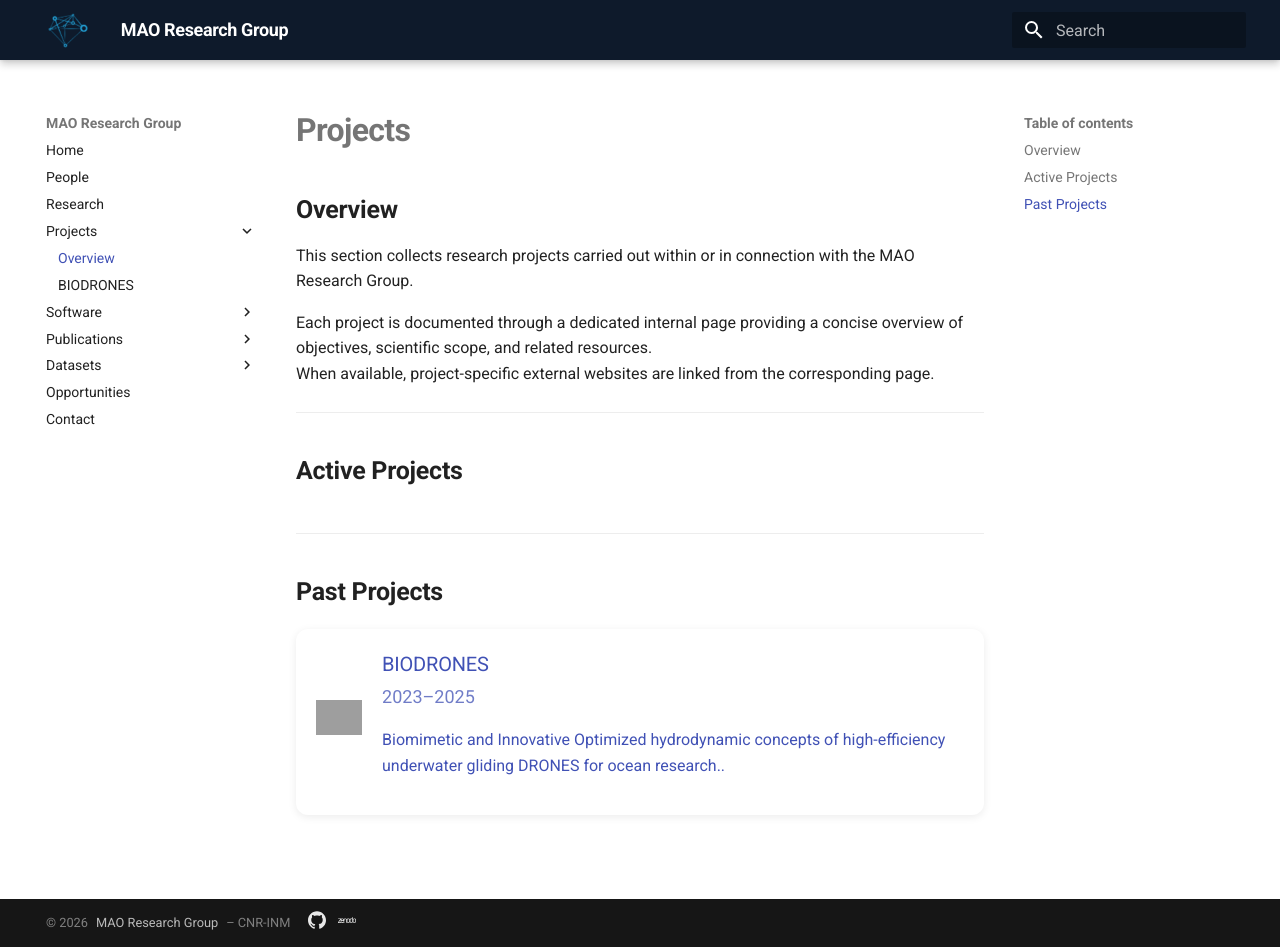
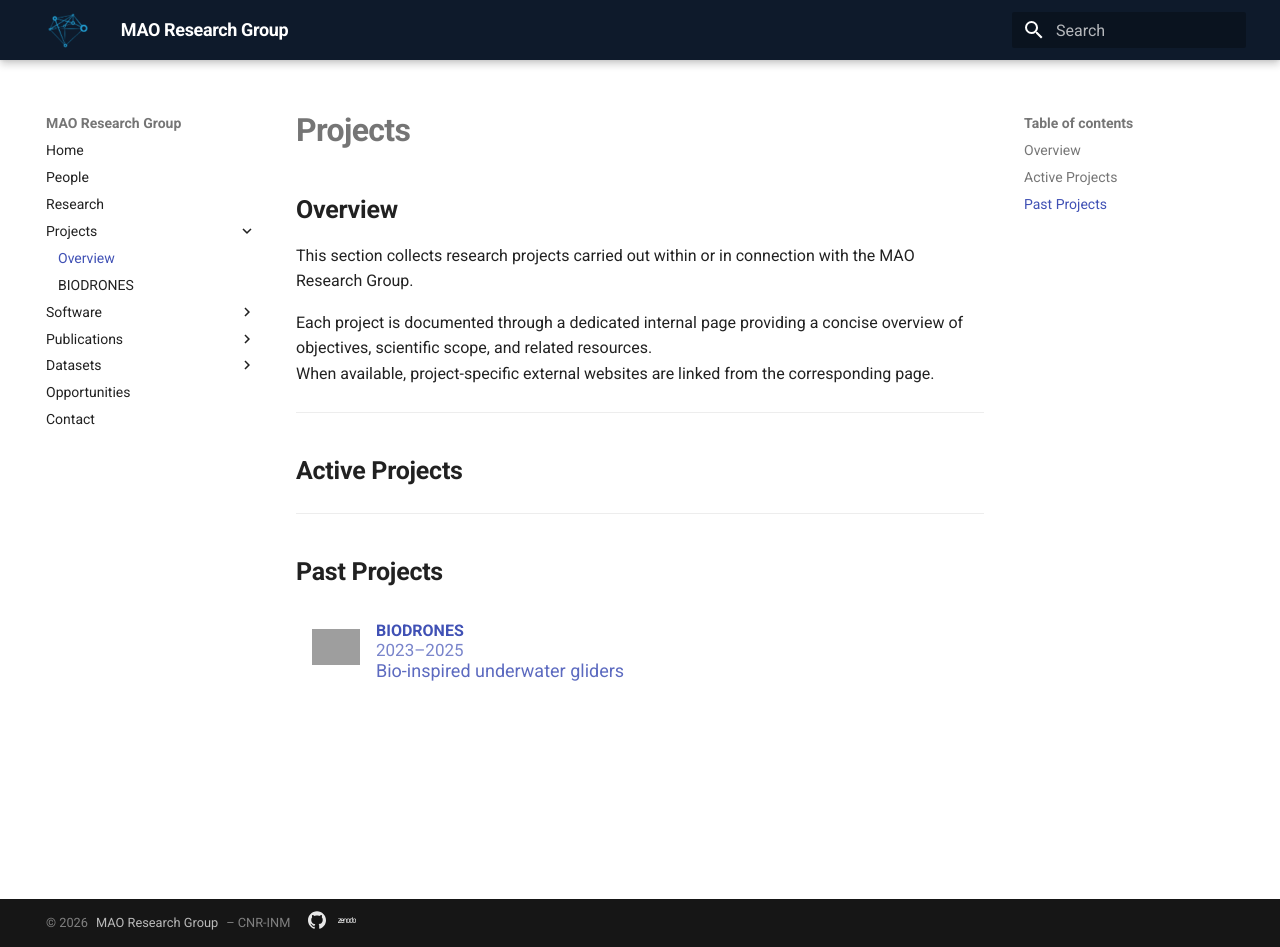
Before and after one commit to cnr-inm-mao/cnr-inm-mao.github.io, an MkDocs documentation site: the page built from docs/projects/index.md, in a window 1280 px wide and 947 px high. Built offline with MkDocs 1.6.1 and Material for MkDocs 9.7.7, drawn with Linux system fonts in a browser that asks for light colours; grey boxes are pictures that could not be loaded.

Commit message:
revised and updated projects

```diff
--- a/docs/assets/css/extra.css
+++ b/docs/assets/css/extra.css
@@ -427,43 +427,46 @@
   opacity: 1;
 }
 
-.project-grid {
+.projects-grid {
   display: grid;
-  grid-template-columns: repeat(auto-fit, minmax(280px, 1fr));
-  gap: 1rem;
+  grid-template-columns: repeat(auto-fit, minmax(320px, 1fr));
+  gap: 0.8rem;
   margin-top: 1rem;
 }
 
-.project-card {
+.project-item {
   display: flex;
-  gap: 1rem;
   align-items: center;
-  padding: 1rem;
-  border-radius: 12px;
-  background: var(--md-default-bg-color);
-  box-shadow: 0 2px 8px rgba(0, 0, 0, 0.08);
+  gap: 0.8rem;
+  padding: 0.6rem 0.8rem;
+  border-radius: 8px;
   text-decoration: none;
   color: inherit;
-  transition: transform 0.2s ease, box-shadow 0.2s ease;
+  transition: background 0.2s ease;
 }
 
-.project-card:hover {
-  transform: translateY(-2px);
-  box-shadow: 0 4px 12px rgba(0, 0, 0, 0.12);
+.project-item:hover {
+  background: rgba(0, 0, 0, 0.05);
 }
 
-.project-card-logo img {
-  width: 72px;
-  height: 72px;
+/* LOGO STANDARDIZZATO */
+.project-logo img {
+  width: 48px;
+  height: 48px;
   object-fit: contain;
 }
 
-.project-card-body h3 {
-  margin: 0 0 0.2rem 0;
+/* TESTO */
+.project-info {
+  line-height: 1.2;
 }
 
 .project-dates {
-  margin: 0 0 0.4rem 0;
+  font-size: 0.85rem;
+  opacity: 0.7;
+}
+
+.project-desc {
   font-size: 0.9rem;
-  opacity: 0.75;
+  opacity: 0.85;
 }
--- a/docs/projects/index.md
+++ b/docs/projects/index.md
@@ -34,16 +34,16 @@ When available, project-specific external websites are linked from the correspon
 
 ## Past Projects
 
-<div class="project-grid">
+<div class="projects-grid">
 
-<a class="project-card" href="biodrones/">
-  <div class="project-card-logo">
+<a class="project-item" href="biodrones/">
+  <div class="project-logo">
     <img src="../assets/logos/projects/logo-biodrones.png" alt="BIODRONES logo">
   </div>
-  <div class="project-card-body">
-    <h3>BIODRONES</h3>
-    <p class="project-dates">2023–2025</p>
-    <p>Biomimetic and Innovative Optimized hydrodynamic concepts of high-efficiency underwater gliding DRONES for ocean research..</p>
+  <div class="project-info">
+    <strong>BIODRONES</strong><br>
+    <span class="project-dates">2023–2025</span><br>
+    <span class="project-desc">Bio-inspired underwater gliders</span>
   </div>
 </a>
 
```
